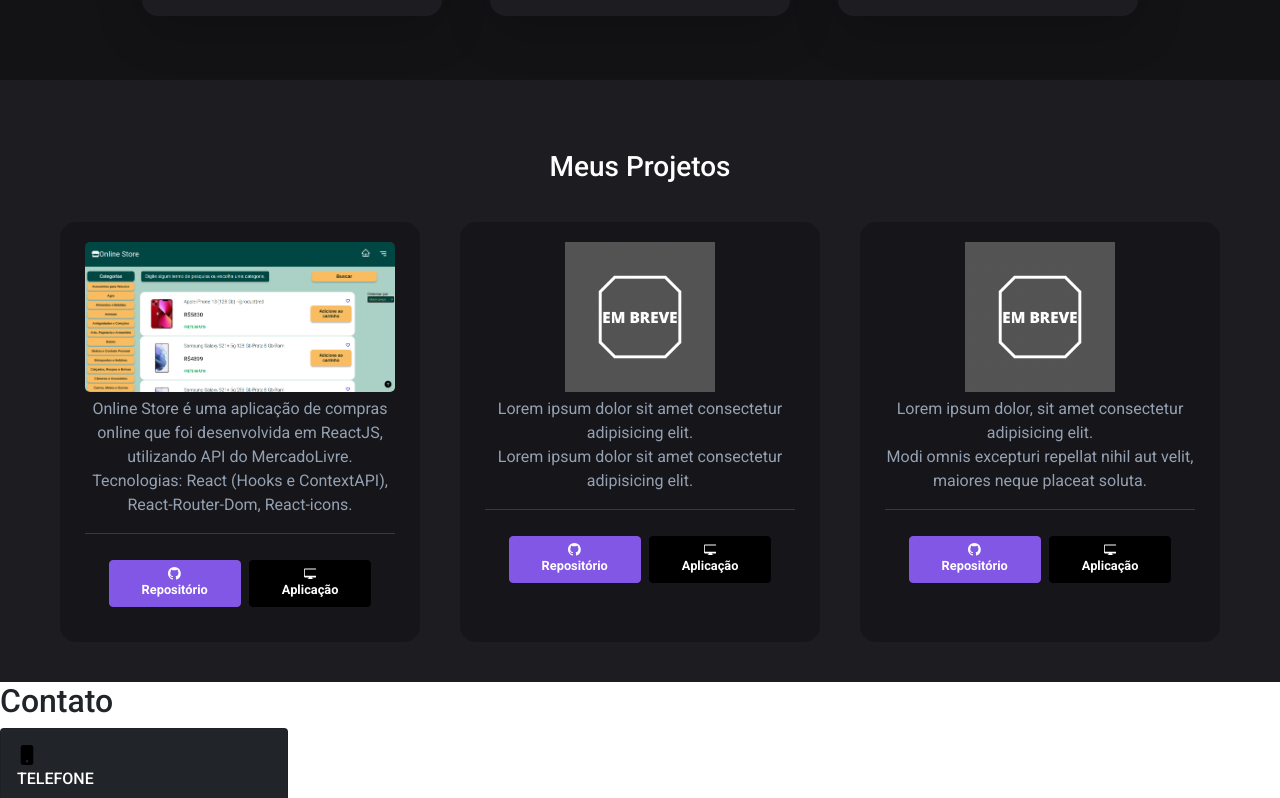
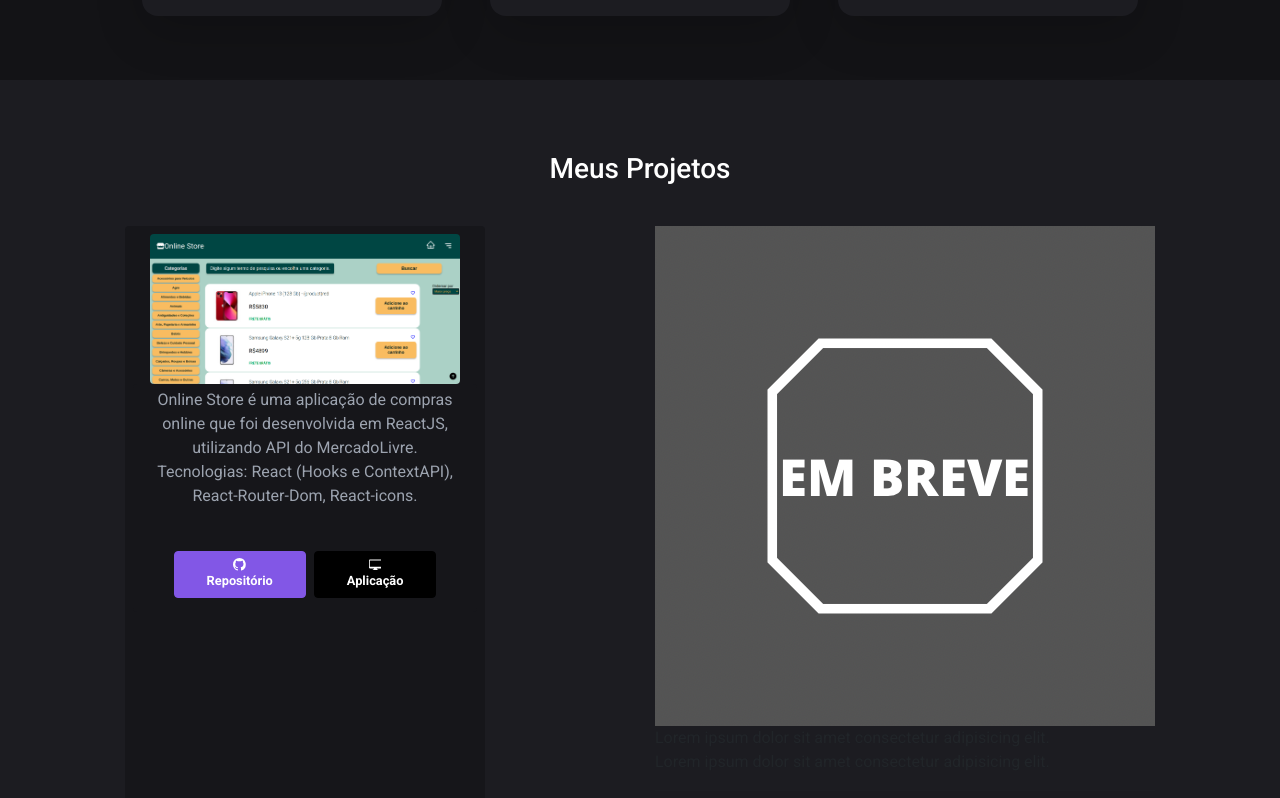
Before and after one commit to Vitosoaresp/vitosoaresp.github.io, a React (Create React App) app: page / in a window 1280 px wide. Shown: the part 1342-2140 px from the top of the page. Built offline with nearby package versions, Linux system fonts and the light colour scheme.

Commit message:
inicia mudança para tailwind em Projetos.jsx

```diff
--- a/src/componentes/Projetos/Projetos.css
+++ b/src/componentes/Projetos/Projetos.css
@@ -1,4 +1,4 @@
-.projetos-container {
+/* .projetos-container {
   align-items: center;
   align-content: space-around;
   background-color: #1c1c21;
@@ -8,9 +8,9 @@
   padding: 40px;
   justify-content: center;
   width: 100%;
-}
+} */
 
-.projetos-container h3 {
+/* .projetos-container h3 {
   color: white;
   display: block;
   width: 100%;
@@ -48,9 +48,9 @@
   max-height: 150px;
   max-width: 100%;
   object-fit: contain;
-}
+} */
 
-.projeto-item-body {
+/* .projeto-item-body {
   background-color: #16161a;
   border-radius: 1rem;
   color: #94a1b2;
@@ -60,7 +60,7 @@
   padding: 5px;
   transition: height 0.5s ease-in-out;
   width: 100%;
-}
+} */
 
 .btn-project {
   align-items: center;
--- a/src/componentes/Projetos/Projetos.jsx
+++ b/src/componentes/Projetos/Projetos.jsx
@@ -7,15 +7,16 @@ import './Projetos.css';
 
 function Projetos() {
   return (
-    <div className="projetos-container" id="projetos">
-      <h3>Meus Projetos</h3>
+    <div className="flex items-center content-around bg-black-2 flex-wrap h-full p-10 justify-center w-full" id="projetos">
+      <h3 className="text-white block w-full p-8 text-center">Meus Projetos</h3>
       <hr />
-      <div className="projetos-grid">
-        <div className="projeto-item">
-          <div className="projeto-item-img">
-            <img src={onlineStore} alt="Projeto de uma loja online" />
+      <div className="flex flex-wrap justify-around h-full w-full">
+
+        <div className="flex items-center bg-black-4 rounded flex-col justify-start md:w-[30%] w-4/5 min-w-[280px] md:mb-5 p-2 md:p-5 mb-0">
+          <div className="self-center min-w-[250px]">
+            <img src={onlineStore} alt="Projeto de uma loja online" className="rounded max-w-full max-h-[150px] object-contain" />
           </div>
-          <div className="projeto-item-body">
+          <div className="flex flex-col bg-black-4 rounded text-gray-400 items-center p-1 w-full text-center">
             Online Store é uma aplicação de compras online que foi desenvolvida
             em ReactJS, utilizando API do MercadoLivre.
             <br />
--- a/tailwind.config.js
+++ b/tailwind.config.js
@@ -9,6 +9,7 @@ module.exports = {
         'black-1': '#131316',
         'black-2': '#1c1c21',
         'black-3': '#26262c',
+        'black-4': '#16161a',
         'btn-gihub': '#8257e6',
         'btn-git-hover': '#6e3ce2',
         'headline': '#fffffe',
```
